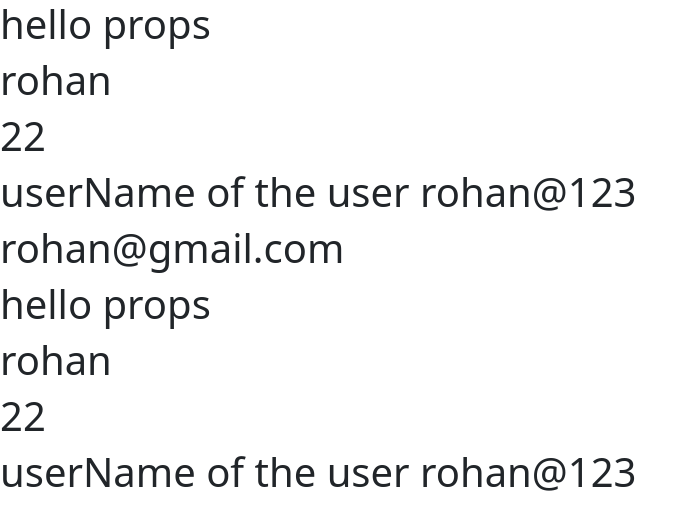
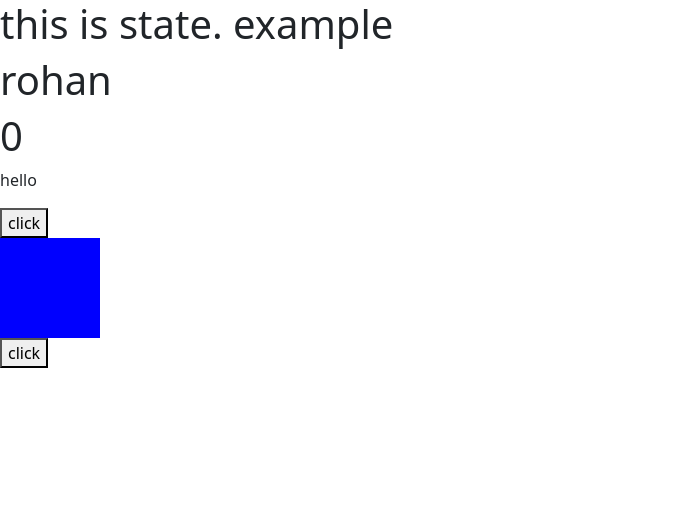
Before and after one commit to sidh-anvi01/REACT-2-30PM, a React (Vite) app: page / in a window 1280 px wide. Shown: the top 530 px of the page, without its empty margins (0-698 px from the left). Built offline with nearby package versions, Linux system fonts and the light colour scheme.

Commit message:
done usestate and event handling conditional rendring

```diff
--- a/src/App.jsx
+++ b/src/App.jsx
@@ -377,17 +377,37 @@
 
 
 
+// import React from 'react'
+// import UserPage from './pages/UserPage'
+
+// const App = () => {
+//   return (
+//  <>
+//       <UserPage name="rohan" age={22}  userName="rohan@123" email="rohan@gmail.com" />
+//       <UserPage name="rohan" age={22}  userName="rohan@123"  />
+
+//  </>
+
+//   )
+// }
+
+// export default App
+
+
+
+
+// 10:30 useState event handling
+
+
+
 import React from 'react'
-import UserPage from './pages/UserPage'
+import UseStateEx from './components/UseStateEx'
 
 const App = () => {
   return (
- <>
-      <UserPage name="rohan" age={22}  userName="rohan@123" email="rohan@gmail.com" />
-      <UserPage name="rohan" age={22}  userName="rohan@123"  />
-
- </>
-
+    <div>
+      <UseStateEx/>
+    </div>
   )
 }
 
--- /dev/null
+++ b/src/components/UseStateEx.jsx
@@ -0,0 +1,67 @@
+import React, { useState } from 'react'
+
+const UseStateEx = () => {
+
+    const[name,setName]=useState("rohan")
+const[isClicked,setIsClicked]=useState(true)
+const[count,setCount]=useState(0)
+    console.log(name)
+
+const  result=!isClicked ? "this is clicked " :"this is not clicked "
+console.log(result)
+
+
+// setName("mmohan")
+
+
+ const updateName=()=>{
+    setName("mohan")
+ }
+
+
+
+
+
+
+// if(isClicked){
+//     return "thi is user page "
+// }
+
+
+
+
+  return (
+    <div>
+
+      <h1>this is state. example </h1>
+      <h1>{name}</h1>
+ {/* {
+    !isClicked ? <h1>hello  this is liked </h1> :<p>not linked </p>
+ } */}
+
+<h1>{count}</h1>
+
+
+{
+    isClicked && <p>hello</p>
+}
+
+
+
+
+<button onClick={updateName}>click </button>
+
+<div style={{height:100,width:100,backgroundColor:isClicked?"blue" :"red"}}>
+
+</div>
+
+
+
+<button onClick={()=>setIsClicked(!isClicked)}>click </button>
+
+
+    </div>
+  )
+}
+
+export default UseStateEx
```
